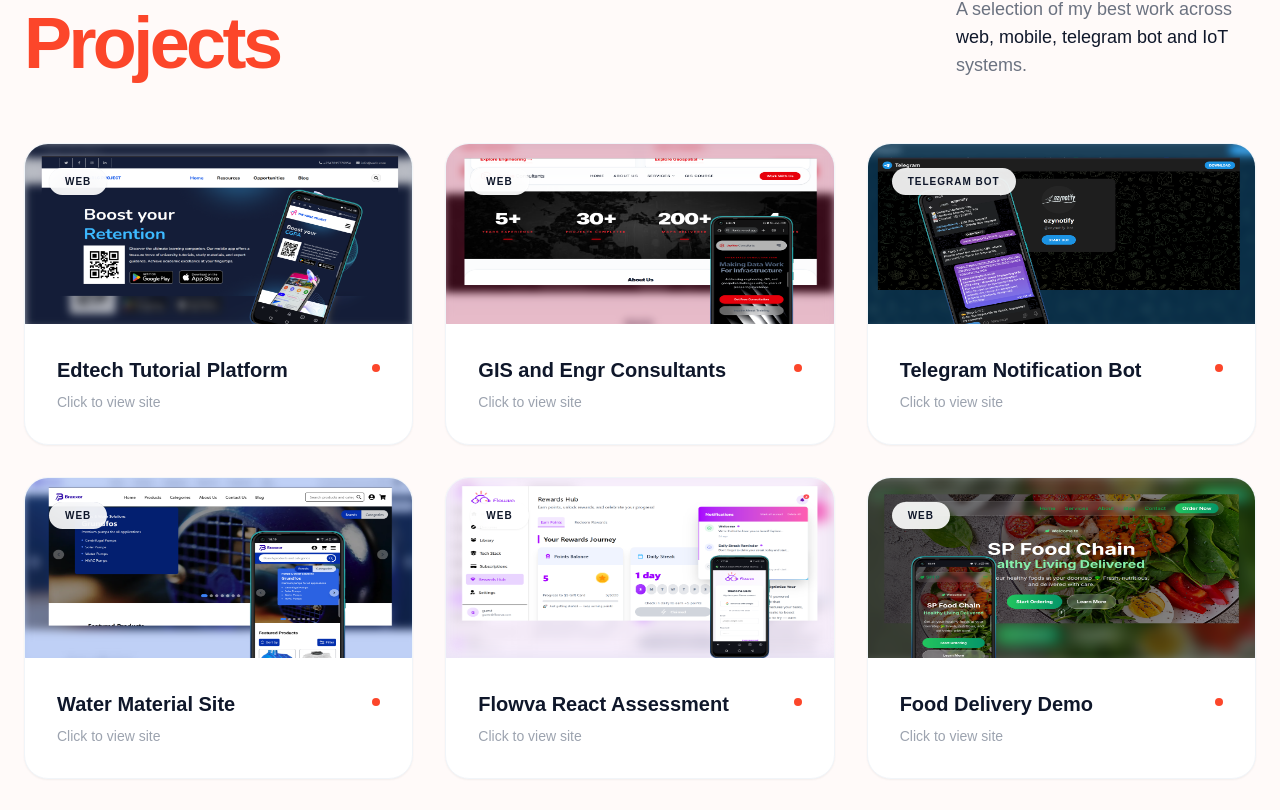
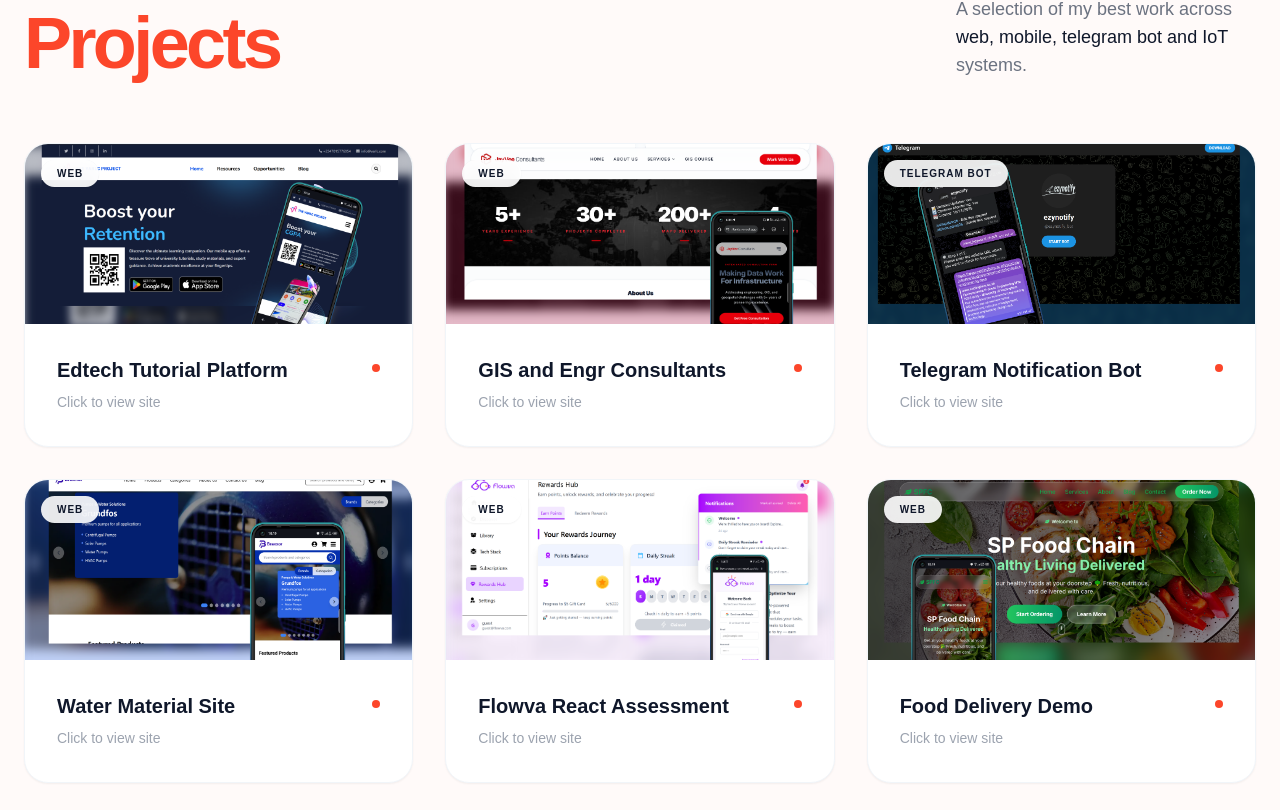
Before and after one commit to IsraelIyke/IsraelNwangwu, a Next.js app: page / in a window 1280 px wide. Shown: the part 1781-2591 px from the top of the page. Built offline with nearby package versions, Linux system fonts and the light colour scheme; no server answers; a web font is replaced by a local one.

Commit message:
Update PortfolioCard.js

```diff
--- a/app/components/PortfolioCard.js
+++ b/app/components/PortfolioCard.js
@@ -4,6 +4,14 @@ import Link from "next/link";
 import { FiArrowUpRight } from "react-icons/fi";
 
 export default function PortfolioCard({ img, title, link, category }) {
+  // Logic to handle missing links
+  const handleLinkClick = (e) => {
+    if (!link || link === "" || link === "#") {
+      e.preventDefault();
+      alert("This project has not yet been deployed or documented. Stay tuned!");
+    }
+  };
+
   return (
     <div className="group relative bg-white rounded-[0.8rem] md:rounded-[1.5rem] overflow-hidden border border-slate-100 shadow-sm hover:shadow-2xl transition-all duration-500 mb-2 md:mb-0 hover:-mt-2 hover:-mb-2">
       {/* Image Container */}
@@ -12,40 +20,62 @@ export default function PortfolioCard({ img, title, link, category }) {
           src={img}
           alt={title}
           fill
-          className="hover:object-cover transition-transform duration-700 group-hover:scale-110 group-hover:rotate-1"
+          className="object-cover transition-transform duration-700 group-hover:scale-110 group-hover:rotate-1"
         />
 
         {/* Overlay on Hover */}
         <div className="absolute inset-0 bg-slate-900/40 opacity-0 group-hover:opacity-100 transition-opacity duration-500 flex items-center justify-center backdrop-blur-sm">
-          <Link href={link} target="_blank">
-            <div className="w-16 h-16 bg-white rounded-full flex items-center justify-center text-slate-900 shadow-xl hover:w-18 hover:h-18">
-              <FiArrowUpRight size={30} />
+          <Link
+            href={link || "#"}
+            target={link ? "_blank" : "_self"}
+            onClick={handleLinkClick}
+          >
+            <div className="w-12 h-12 md:w-16 md:h-16 bg-white rounded-full flex items-center justify-center text-slate-900 shadow-xl transition-transform hover:scale-110">
+              <FiArrowUpRight size={25} className="md:size-[30px]" />
             </div>
           </Link>
         </div>
 
-        {/* Category Tag */}
-        <div className="absolute top-1 md:top-6 left-1 md:left-6 px-2 md:px-4 py-0.9 md:py-1.5 bg-white/90 backdrop-blur-md rounded-full text-[9px] md:text-[10px] font-black uppercase tracking-widest text-slate-900 shadow-sm">
-          {category || "Project"}
+        {/* Category Tags */}
+        <div className="absolute top-1 md:top-4 left-1 md:left-4 flex flex-wrap gap-1">
+          {(Array.isArray(category) ? category : [category]).map((cat, i) => (
+            <div
+              key={i}
+              className="px-2 md:px-4 py-0.5 md:py-1.5 bg-white/90 backdrop-blur-md rounded-full text-[8px] md:text-[10px] font-black uppercase tracking-widest text-slate-900 shadow-sm"
+            >
+              {cat}
+            </div>
+          ))}
         </div>
       </div>
 
       {/* Text Details */}
       <div className="p-3 md:p-8">
         <div className="flex justify-between items-start gap-4">
-          <div>
+          <div className="flex-1">
             <h3 className="text-[14px] md:text-xl font-bold text-slate-900 group-hover:text-blue-600 transition-colors leading-tight">
               {title}
             </h3>
-            <p className="text-[12px] md:text-sm text-gray-400 mt-2 font-medium">
-              Click to view site
-            </p>
+            <button
+              onClick={handleLinkClick}
+              className="text-[10px] md:text-sm text-gray-400 mt-2 font-medium hover:text-[#fc462a] transition-colors"
+            >
+              {link ? "Click to view site" : "Coming Soon"}
+            </button>
           </div>
 
-          {/* Subtle Accent using Old Color */}
           <div className="w-2 h-2 rounded-full bg-[#fc462a] mt-2 group-hover:animate-ping" />
         </div>
       </div>
+
+      {/* Overlay Link for the entire card */}
+      <Link
+        href={link || "#"}
+        target={link ? "_blank" : "_self"}
+        onClick={handleLinkClick}
+        className="absolute inset-0 z-0"
+        aria-label={`View ${title}`}
+      />
     </div>
   );
 }
```
